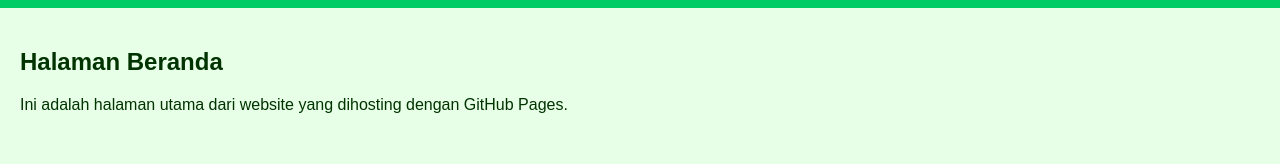
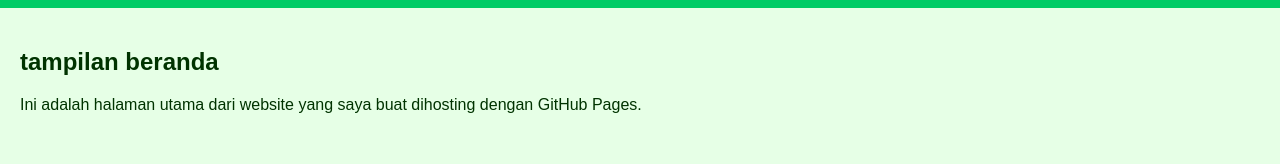
Before and after one commit to briann080105-oss/Akbar.Abriansyah, a plain HTML site: page index.html in a window 1280 px wide. Shown: the part 150-314 px from the top of the page. Drawn offline with Linux system fonts and the light colour scheme.

Commit message:
Update index.html

```diff
--- a/index.html
+++ b/index.html
@@ -15,8 +15,8 @@
     <a href="lainnya.html">Lainnya</a>
   </nav>
   <main>
-    <h2>Halaman Beranda</h2>
-    <p>Ini adalah halaman utama dari website yang dihosting dengan GitHub Pages.</p>
+    <h2>tampilan beranda</h2>
+    <p>Ini adalah halaman utama dari website yang saya buat dihosting dengan GitHub Pages.</p>
   </main>
   <footer>
     &copy; 2025 Website Hijau
```
